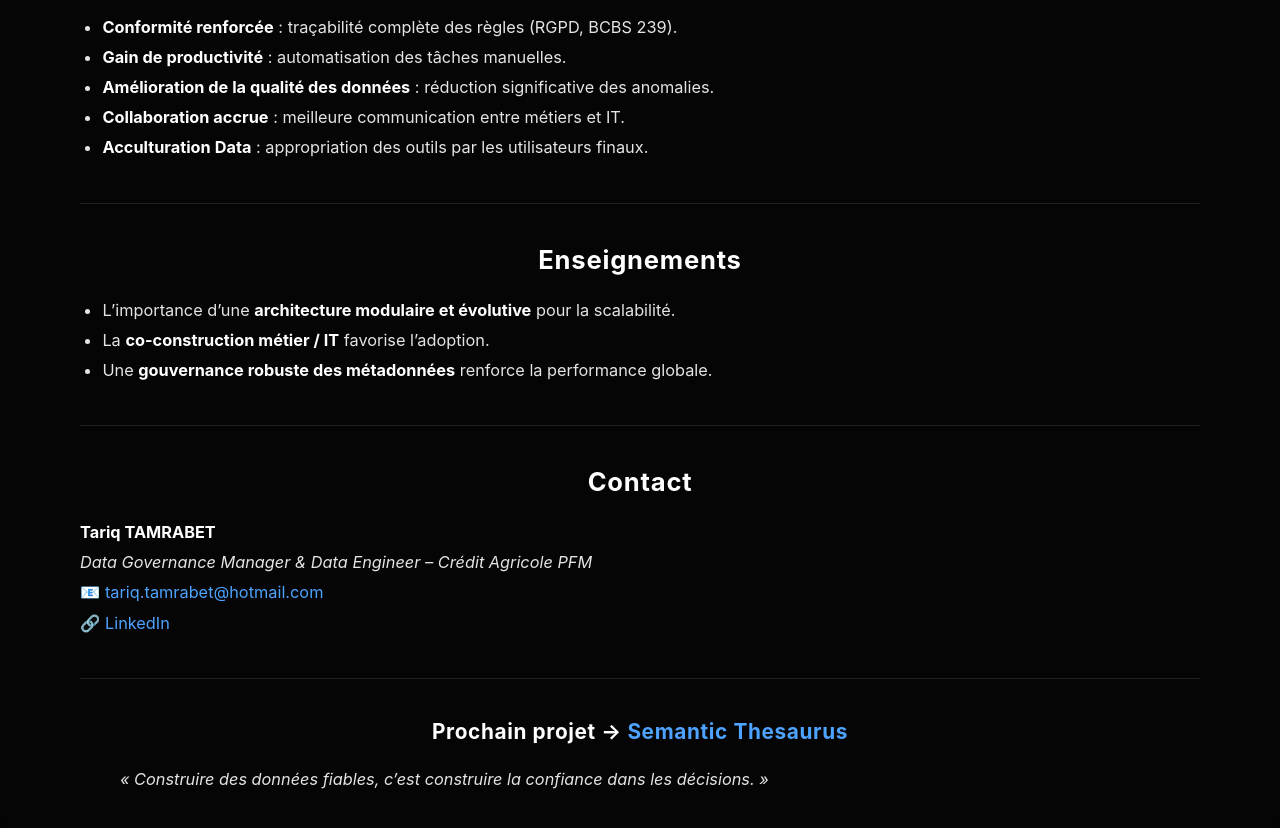
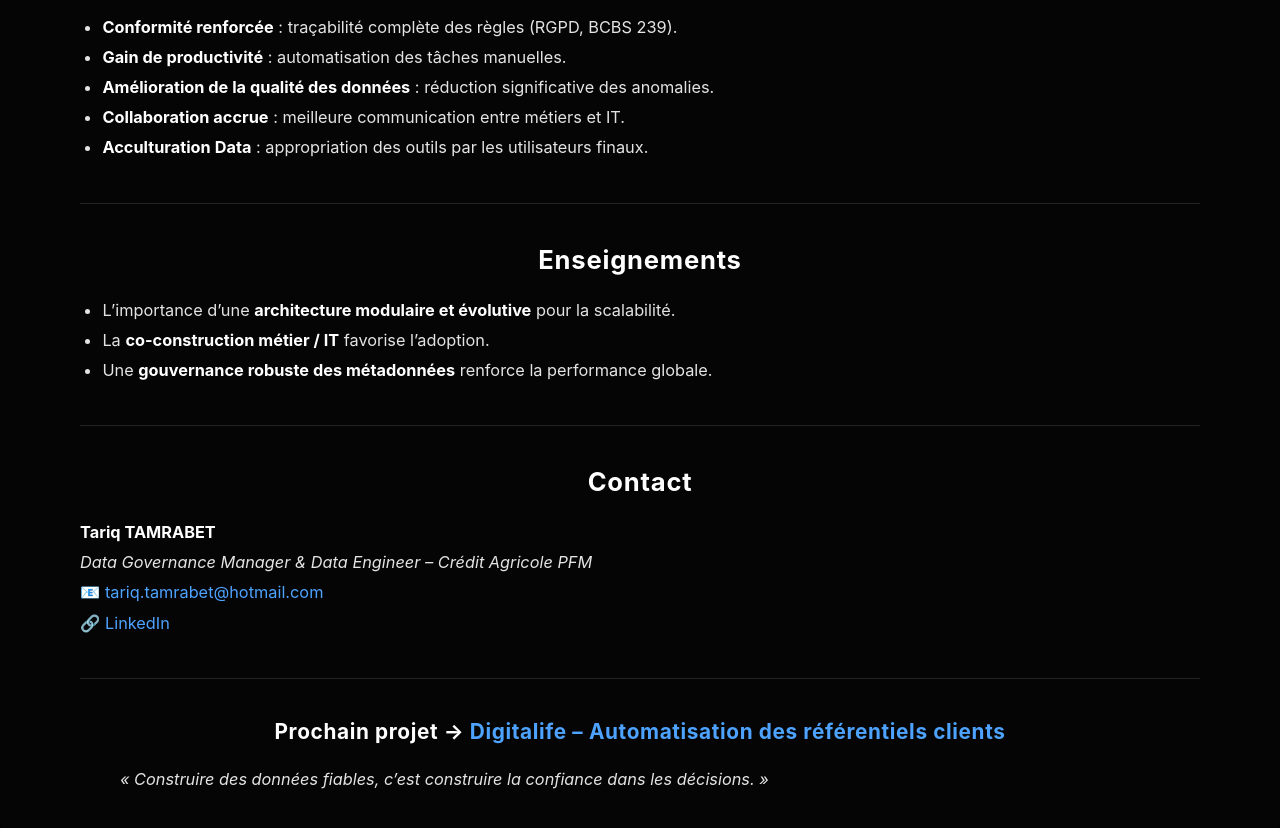
Before and after one commit to TariqTamrabet/portfolio-tariq-tamrabet, a Jekyll site: the page built from projects/data-governance-automation/index.md, in a window 1280 px wide and 900 px high, scrolled down 7355 px. Shown: the top 828 px of the window. Built offline with Jekyll 4.4.1, drawn with Linux system fonts in a browser that asks for light colours.

Commit message:
Update index.md

```diff
--- a/projects/data-governance-automation/index.md
+++ b/projects/data-governance-automation/index.md
@@ -318,6 +318,7 @@ L’application repose sur une architecture **modulaire et interconnectée** com
 
 ---
 
-### Prochain projet → [Semantic Thesaurus](../semantic-thesaurus/)
+### Prochain projet → [Digitalife – Automatisation des référentiels clients](../digitalife-data-automation/)
+
 
 > *« Construire des données fiables, c’est construire la confiance dans les décisions. »*
```
